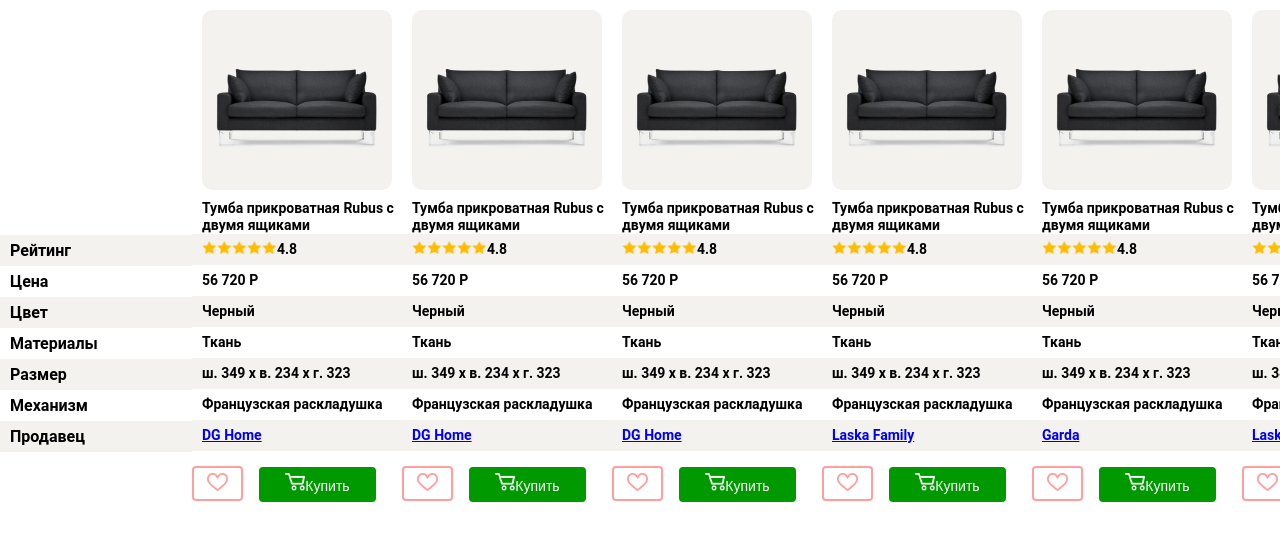
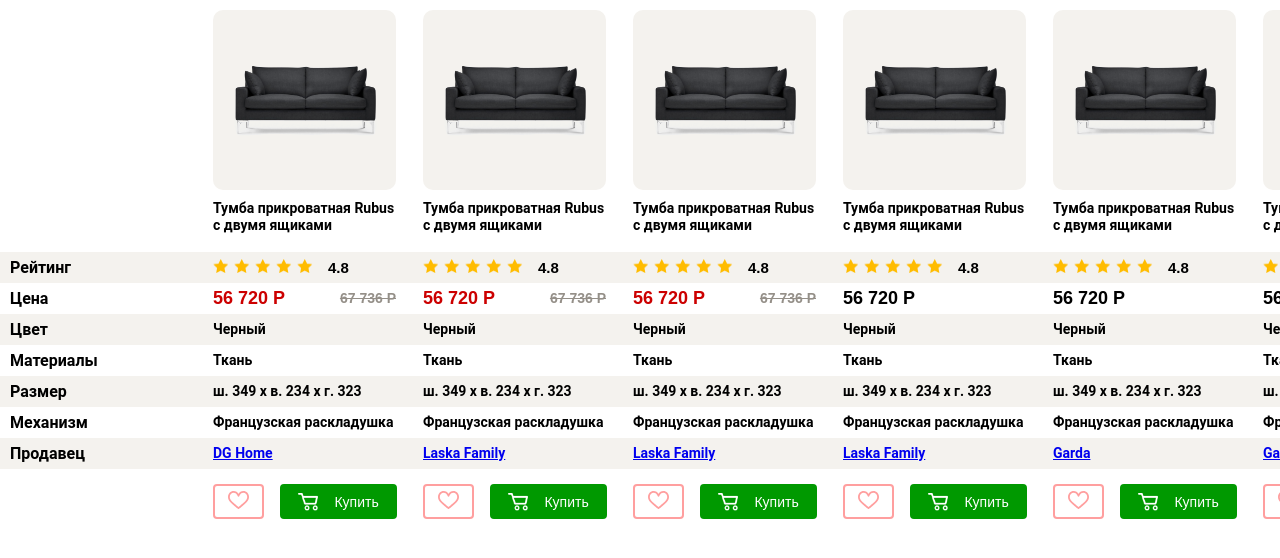
Before and after one commit to punkrussian72/inmyroom-ts, a React (Create React App) app: page / in a window 1280 px wide. Shown: the top 558 px of the page. Built offline with nearby package versions, Linux system fonts and the light colour scheme.

Commit message:
layout completed

```diff
--- a/src/App.scss
+++ b/src/App.scss
@@ -9,13 +9,17 @@ body {
   -moz-osx-font-smoothing: grayscale;
 }
 
+button:focus {
+  outline:0;
+}
+
 .App {
   display: flex;
 }
 
 .header {
-  min-width: 15%;
-  margin-top: 160px;
+  min-width: 193px;
+  margin-top: 176px;
 
   font-style: normal;
   font-weight: 600;
@@ -58,32 +62,69 @@ body {
 
   .name {
     line-height: 17px;
-    padding-left: 10px;
+    margin-bottom: 18px;
   }
 
   .name, .price, .info, .rating {
-    padding-left: 10px;
+    padding-left: 20px;
   }
 
-  span:nth-child(2n-1) {
-    background: #F4F2EE;
+  .rating {
+    font-family: Proxima Nova, sans-serif;
+    font-size: 15px;
+    display: flex;
+    align-items: baseline;
+
+    img {
+      display: block;
+      margin-right: 5px;
+    }
+
+    .rate {
+      margin-left: 10px;
+    }
+  }
+
+  .price {
+    font-family: Proxima Nova, sans-serif;
+    font-size: 18px;
+
+    .old-price {
+      font-size: 14px;
+      color: #948F88;
+      text-decoration: line-through;
+    }
+  }
+
+  .discount {
+    color: #CC0000;
+    display: flex;
+    justify-content: space-between;
+    width: 183px;
   }
 
   .photo {
     background: #F4F2EE;
     mix-blend-mode: normal;
     border-radius: 10px;
-    height: 160px;
-    padding-top: 20px;
-    margin: 10px;
+    height: 180px;
+    width: 183px;
+    margin: 10px 20px;
+    display: flex;
+    flex-direction: column;
+    justify-content: center;
 
     img {
       mix-blend-mode: darken;
-      max-width: 88%;
+      max-width: 80%;
+      margin: 0 auto;
       height: auto;
     }
   }
 
+  .buttons-panel {
+    display: flex;
+    padding-top: 15px;
     .heart {
       background: #FFFFFF;
       border: 2px solid #FF9F9F;
@@ -91,13 +132,15 @@ body {
       border-radius: 4px;
       width: 51px;
       height: 35px;
-    margin-top: 15px;
+      margin-left: 20px;
+      cursor: pointer;
     }
 
     .buy {
       background: #009900;
       border: 2px solid #009900;
       border-radius: 4px;
+      cursor: pointer;
 
       width: 117px;
       height: 35px;
@@ -107,5 +150,14 @@ body {
       font-size: 14px;
       line-height: 20px;
       color: #FFFFFF;
+
+      display: flex;
+      justify-content: space-evenly;
+      align-items: center;
     }
   }
+}
+
+.tumba-item > span:nth-child(2n-1) {
+  background: #F4F2EE;
+}
--- a/src/components/TumbaItem.tsx
+++ b/src/components/TumbaItem.tsx
@@ -6,6 +6,7 @@ import cartImage from '../assets/cart.png';
 
 const Tumba = () => {
   const sales = ['Огого', 'Laska Family', 'Garda', 'DG Home'];
+  const discount = Math.floor(Math.random() * 2) > 0;
   return (
     <div className="tumba-item">
       <div className="photo">
@@ -13,14 +14,17 @@ const Tumba = () => {
       </div>
       <div className="name">Тумба прикроватная Rubus с двумя ящиками</div>
       <span className="rating">
-        <img src={starImage} alt="star" width='15'/>
-        <img src={starImage} alt="star" width='15'/>
-        <img src={starImage} alt="star" width='15'/>
-        <img src={starImage} alt="star" width='15'/>
-        <img src={starImage} alt="star" width='15'/>
-        <span className="rate">4.8</span>
+        <img src={starImage} alt="star" width='16'/>
+        <img src={starImage} alt="star" width='16'/>
+        <img src={starImage} alt="star" width='16'/>
+        <img src={starImage} alt="star" width='16'/>
+        <img src={starImage} alt="star" width='16'/>
+        <div className="rate">4.8</div>
       </span>
-      <span className="price">56 720 P</span>
+      <span className={`price ${discount ? 'discount' : ''}`}>
+        <span>56 720 P</span>
+        {discount && <span className={'old-price'}>67 736 Р</span>}
+      </span>
       <span className="info">Черный</span>
       <span className="info">Ткань</span>
       <span className="info">ш. 349 х в. 234 х г. 323</span>
@@ -29,7 +33,7 @@ const Tumba = () => {
       <span className="info"><a href="#">{sales[Math.floor(Math.random() * sales.length)]}</a></span>
       <div className="buttons-panel">
         <button className="heart"><img src={heartImage} alt="heart"/></button>
-        <button className="buy"><img src={cartImage} alt="" width='20'/>Купить</button>
+        <button className="buy"><img src={cartImage} alt="" width='20'/><p>Купить</p></button>
       </div>
     </div>
   )
```
Lines whose indentation alone changed are shown as unchanged.
